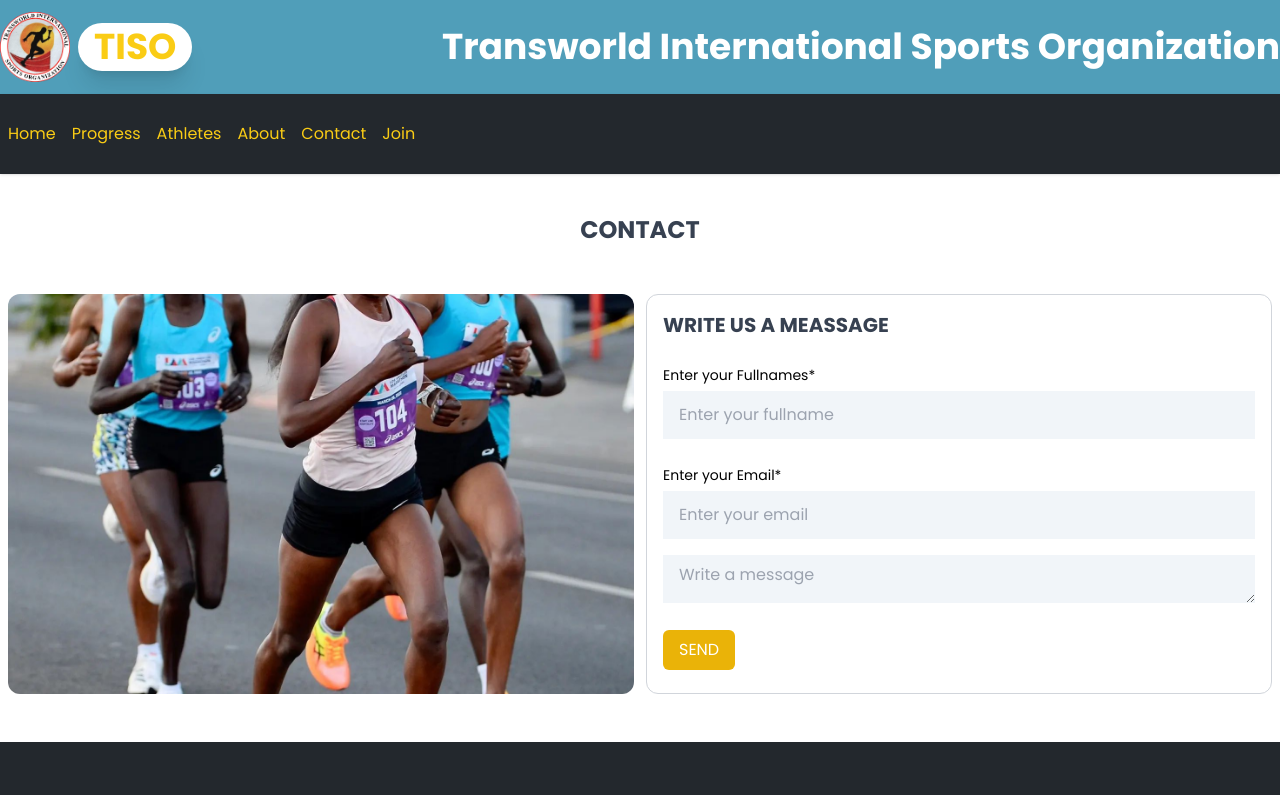
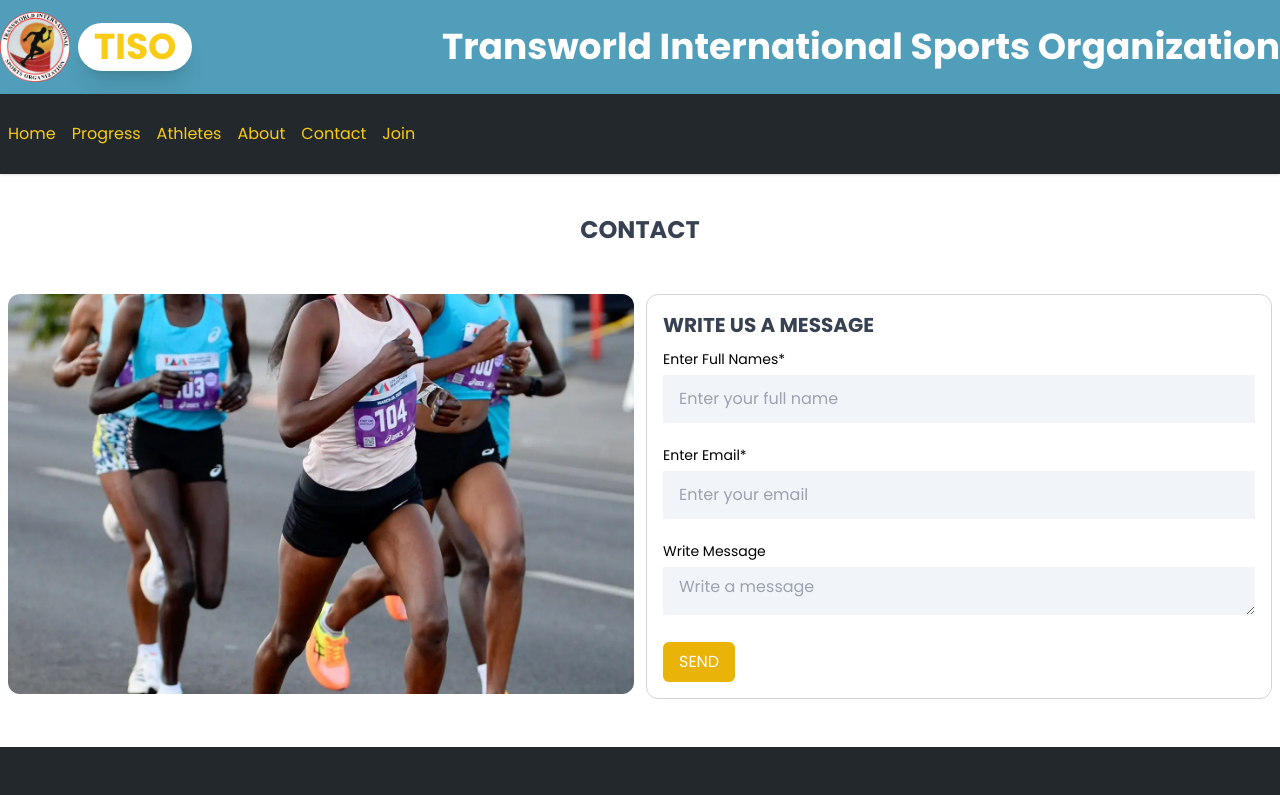
Before and after one commit to Vincenteliezer/tiso, a Next.js app: page /contact in a window 1280 px wide. Shown: the top 795 px of the page. Built offline with nearby package versions, Linux system fonts and the light colour scheme.

Commit message:
contact form

```diff
--- a/pages/about.js
+++ b/pages/about.js
@@ -23,7 +23,7 @@ function about() {
           </h4>
         </div>
         <div className="max-w-7xl mx-auto my-10">
-          <h4 className="font-bold text-2xl text-gray-800 text-center md:text-start">
+          <h4 className="font-bold text-2xl text-gray-800 text-center md:text-start bg-gray-100 p-3 rounded-lg">
             ABOUT US
           </h4>
           <div className="grid grid-cols-1 md:grid-cols-2 gap-4 place-items-center mx-4 mt-4 content-start">
@@ -51,10 +51,10 @@ function about() {
                   WHERE WE OPERATE
                 </h5>
                 <ul className="space-y-3 text-gray-600 mt-3">
-                  <li>TISO headquartered in Grand Prairie, Texas</li>
-                  <li>TISO Training camp in Santa Fe, New Mexico</li>
-                  <li>TISO Training Base Camp in Kapsabet Kenya</li>
-                  <li>TISO Training Base Camp in Ngong Kenya</li>
+                  <li>&#10004; TISO headquartered in Grand Prairie, Texas</li>
+                  <li>&#10004; TISO Training camp in Santa Fe, New Mexico</li>
+                  <li>&#10004; TISO Training Base Camp in Kapsabet Kenya</li>
+                  <li>&#10004; TISO Training Base Camp in Ngong Kenya</li>
                 </ul>
               </div>
             </div>
--- a/pages/contact.js
+++ b/pages/contact.js
@@ -4,11 +4,19 @@ import NavBarTop from "../components/NavBarTop";
 import FooterMedia from "../components/FooterMedia";
 import Image from "next/image";
 import gallery2 from "../public/images/gallery2.jpg";
-
+import Head from "next/head";
 
 function contact() {
   return (
     <>
+      <Head>
+        <title>TISO | Contact Us</title>
+        <meta
+          name="description"
+          content="Transworld International Sports organization"
+        />
+        <link rel="icon" href="/favicon.ico" />
+      </Head>
       <NavBarTop />
       <div className="max-w-7xl mx-auto">
         <h4 className="text-2xl font-bold text-gray-700 my-10 text-center ">
@@ -24,18 +32,24 @@ function contact() {
           </div>
           <div className="p-4 border border-gray-300 shadow-md md:shadow-none rounded-xl">
             <form action="" className=" w-full h-full">
-              <h4 className="text-xl font-bold text-gray-700">WRITE US A MEASSAGE</h4>
-              <div className="mt-6">
-                <label htmlFor="text" className="text-sm">Enter your Fullnames*</label>
+              <h4 className="text-xl font-bold text-gray-700">
+                WRITE US A MESSAGE
+              </h4>
+              <div className="mt-2">
+                <label htmlFor="text" className="text-sm">
+                  Enter Full Names*
+                </label>
                 <input
                   type="text"
                   htmlFor="text"
-                  placeholder="Enter your fullname"
+                  placeholder="Enter your full name"
                   className="h-12 px-4 focus:outline-0 bg-slate-100 w-full mt-1 text-base text-gray-700"
                 />
               </div>
-              <div className="mt-6">
-                <label htmlFor="email" className="text-sm">Enter your Email*</label>
+              <div className="mt-5">
+                <label htmlFor="email" className="text-sm">
+                  Enter Email*
+                </label>
                 <input
                   type="email"
                   htmlFor="email"
@@ -43,8 +57,26 @@ function contact() {
                   className="h-12  px-4 focus:outline-0 mt-1 bg-slate-100 w-full text-base text-gray-700"
                 />
               </div>
-              <textarea name="comment" id="" cols="30" rows="10" placeholder="Write a message" className="text-gray-700 w-full mt-4 h-12  px-4 focus:outline-0 bg-slate-100 p-2"></textarea>
-              <button type="submit" className="mt-5 bg-yellow-500 px-4 py-2 rounded-md text-white active:scale-75">SEND</button>
+              <div className="mt-5">
+                <label htmlFor="email" className="text-sm">
+                  Write Message
+                </label>
+                <textarea
+                  name="comment"
+                  id=""
+                  cols="30"
+                  rows="10"
+                  placeholder="Write a message"
+                  className="text-gray-700 w-full mt-1 h-12  px-4 focus:outline-0 bg-slate-100 p-2"
+                ></textarea>
+              </div>
+
+              <button
+                type="submit"
+                className="mt-5 bg-yellow-500 px-4 py-2 rounded-md text-white active:scale-75"
+              >
+                SEND
+              </button>
             </form>
           </div>
         </div>
```
